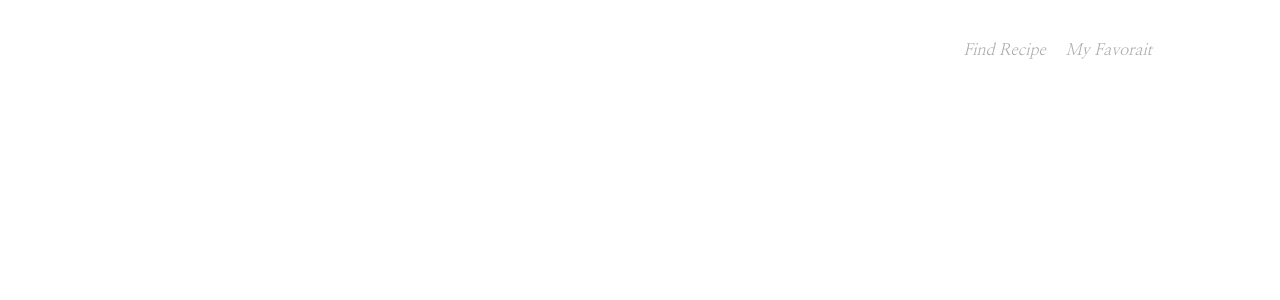
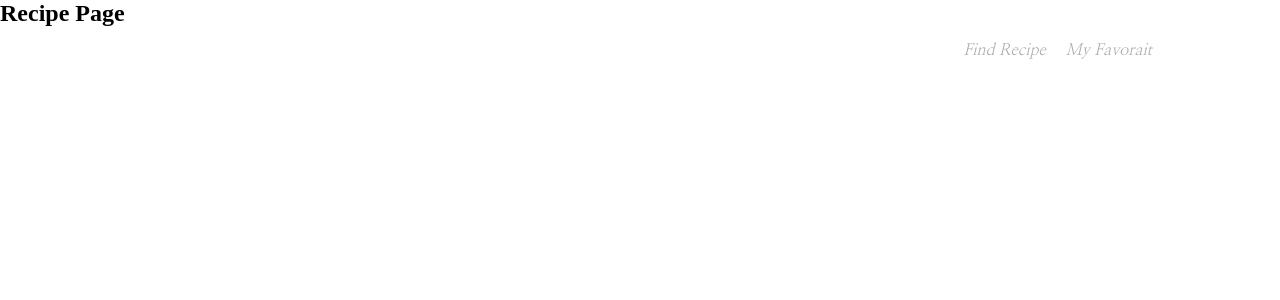
Before and after one commit to Du0Du0/next-recipe-portfolio, a Next.js app: page /find-recipe in a window 1280 px wide. Before the commit this address had no page. Shown: the top 300 px of the page. Built offline with nearby package versions, Linux system fonts and the light colour scheme.

Commit message:
feature: apply layout components to all pages and separate common head elements

```diff
--- a/components/template/Layout.jsx
+++ b/components/template/Layout.jsx
@@ -1,12 +1,21 @@
+import Head from 'next/head';
 import Header from '../organisms/Header';
 import styles from './Layout.module.scss';
 import clsx from 'clsx';
 
-function Layout() {
+function Layout({ children }) {
 	return (
-		<main className={clsx(styles.main)}>
-			<Header />
-		</main>
+		<>
+			<Head>
+				<meta name='description' content='Generated by create next app' />
+				<meta name='viewport' content='width=device-width, initial-scale=1' />
+				<link rel='icon' href='/favicon.ico' />
+			</Head>
+			<main className={clsx(styles.main)}>
+				<Header />
+				{children}
+			</main>
+		</>
 	);
 }
 
--- /dev/null
+++ b/pages/find-recipe.jsx
@@ -0,0 +1,13 @@
+import Head from 'next/head';
+
+export default function Recipe() {
+	return (
+		<>
+			<Head>
+				<title>Recipe Page</title>
+			</Head>
+
+			<h2>Recipe Page</h2>
+		</>
+	);
+}
--- a/pages/index.js
+++ b/pages/index.js
@@ -11,11 +11,9 @@ export default function Home({ meals, category }) {
 	return (
 		<>
 			<Head>
-				<title>Next Recipe</title>
-				<meta name='description' content='Generated by create next app' />
-				<meta name='viewport' content='width=device-width, initial-scale=1' />
-				<link rel='icon' href='/favicon.ico' />
+				<title>Main Page</title>
 			</Head>
+			<h2>Main Page</h2>
 		</>
 	);
 }
```
